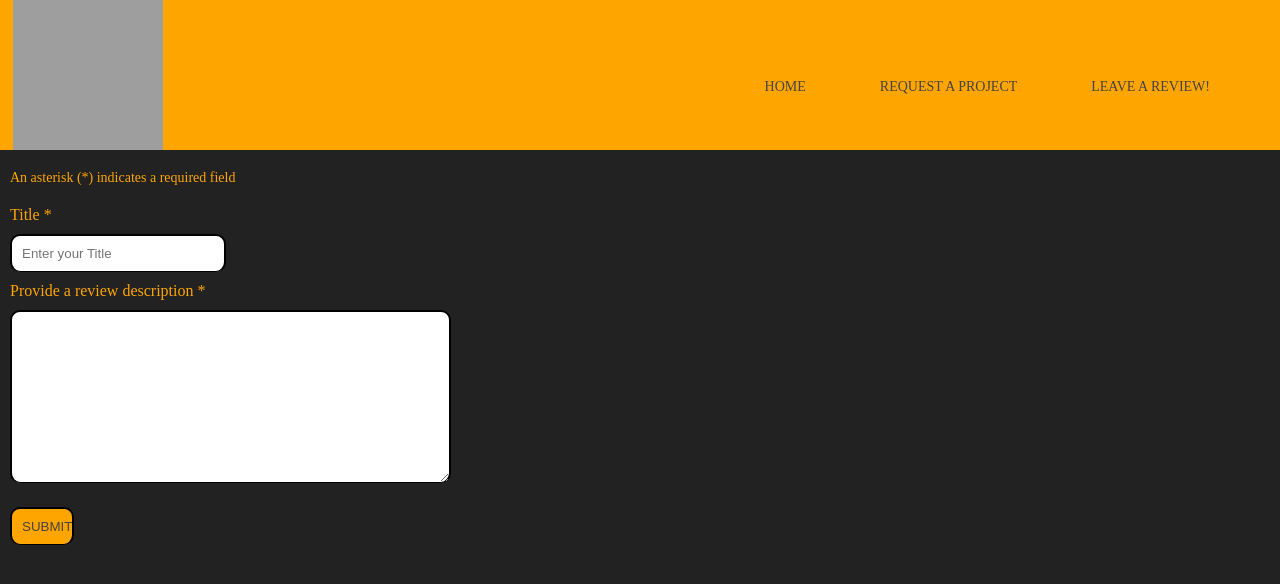
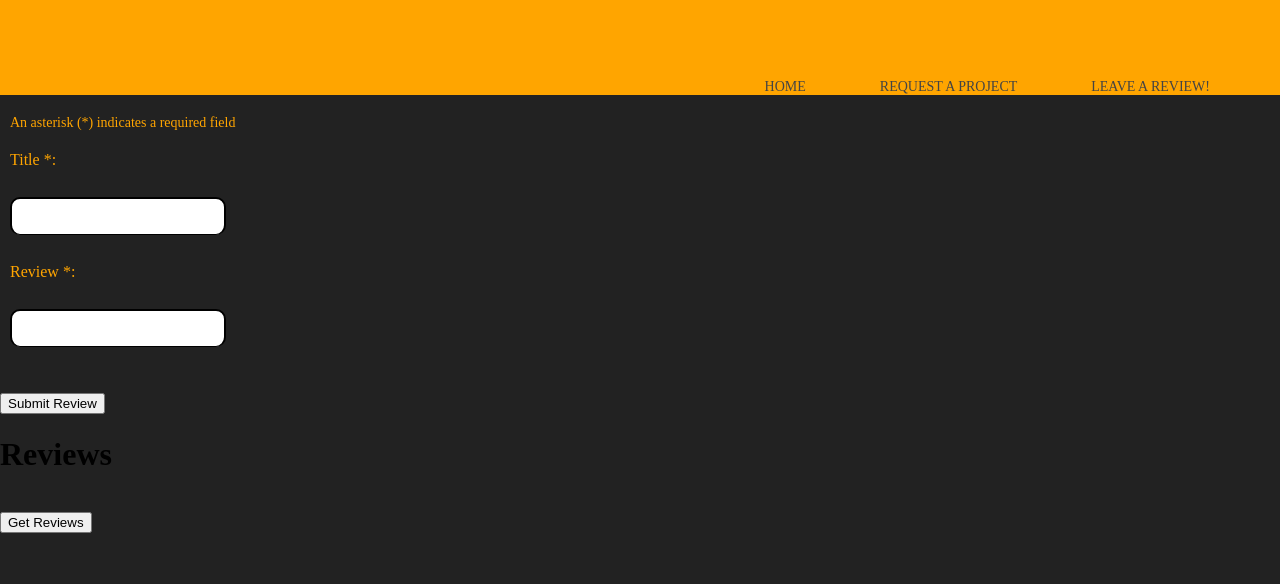
Before and after one commit to remker1/RenoMana, a Flask app: page /reviews in a window 1280 px wide. Shown: the top 584 px of the page. Run offline with Flask 3, Linux system fonts and the light colour scheme; grey boxes are pictures that could not be loaded.

Commit message:
Setup getReview function

```diff
--- a/back_end_team/app/app.py
+++ b/back_end_team/app/app.py
@@ -5,9 +5,6 @@ from pymongo import MongoClient
 app = Flask(__name__)
 client = MongoClient(host='db', port=27017, username='root', password='pass')
 db = client.renoGp
-
-################ Table Definitions ################
-
 
 # Displays the main Reno Group landing page
 @app.route('/', methods=['GET'])
@@ -124,7 +121,6 @@ def login():
         print(f'Error in register route: {e}')
         return jsonify({"status": "failure", "message": str(e)}), 500
 
-
 @app.route('/submitRequest', methods=['GET', 'POST'])
 def submit_request():
     try:
@@ -173,6 +169,48 @@ def submit_request():
         }
         return jsonify(response_1000), 500
 
+@app.route('/addReview', methods=['POST'])
+def addReview():
+    try:
+        # Gather review information
+        data = request.json
+
+        reviewTitle = data.get("title")
+        reviewDesc = data.get("description")
+
+        # Insert the review into the MongoDB collection
+        result = db['reviews'].insert_one({'title': reviewTitle, 'description': reviewDesc})
+
+        response = {
+            'status': 'success',
+            'message': 'Data submitted successfully',
+            'inserted_id': str(result.inserted_id)
+        }
+        return jsonify(response), 200
+
+    except Exception as e:
+        # Log the exception for debugging
+        print(f'Error in addReview route: {e}')
+        response = {
+            'status': 'failure',
+            'message': str(e)
+        }
+        return jsonify(response), 500
+
+@app.route('/getReviews', methods=['GET'])
+def getReviews():
+    try:
+        result = list(db['reviews'].find({}, {"title": 1, "description": 1, "_id": 0}))
+        return jsonify(result), 200
+
+    except Exception as e:
+        # Log the exception for debugging
+        print(f'Error in getReviews route: {e}')
+        response = {
+            'status': 'failure',
+            'message': str(e)
+        }
+        return jsonify(response), 500
 
 if __name__ == '__main__':
     app.run(host="0.0.0.0", port=5000, debug=True)
--- a/back_end_team/app/templates/RenoGrpReviewPage.html
+++ b/back_end_team/app/templates/RenoGrpReviewPage.html
@@ -4,10 +4,9 @@
         <link rel="stylesheet" type="text/css" href="{{ url_for('static', filename='styles.css')}}">
     </head>
 
-    <body>
     <header>
         <div class="topnav">
-                <img src="./resources/3.png" alt="logo" class="logo">
+            <!-- <img src="./resources/3.png" alt="logo" class="logo"> -->
             <nav>
                 <ul>
                     <li><a href="http://localhost:5000/">Home</a></li>
@@ -18,35 +17,76 @@
         </div>
     </header>
 
+    <body>
+        <script type = "text/javascript">
+
+            function getReviews() {
+                fetch('/getReviews', {
+                    method: 'GET'
+                })
+                .then(response => response.json())
+                .then(data => {
+                    document.getElementById("review-list").value = "";
+                    const reviewList = document.getElementById("review-list");
+
+                    data.forEach(review => {
+                        const listItem = document.createElement("li");
+                        // listItem.classList.add("review-item");
+
+                        const title = document.createElement("h2");
+                        // title.classList.add("review-title");
+                        title.textContent = review.title;
+
+                        const description = document.createElement("p");
+                        // description.classList.add("review-description");
+                        description.textContent = review.description;
+
+                        listItem.appendChild(title);
+                        listItem.appendChild(description);
+                        reviewList.appendChild(listItem);
+                    });
+                    // document.getElementById("reviews-container").innerHTML = JSON.stringify(data)
+                })
+                .catch(error => console.error(error))
+            }
+
+            function addReview() {
+                fetch('/addReview', {
+                    "method": 'POST',
+                    "headers": {"Content-Type": "application/json"},
+                    "body": JSON.stringify({
+                        "title": document.getElementById("title_input").value,
+                        "description": document.getElementById("description_input").value
+                    })
+                })
+                .then(document.getElementById("title_input").value = "")
+                .then(document.getElementById("description_input").value = "")
+                .then(alert("Thank you for your Review!"))
+                .catch(error => console.error(error))
+            };
+        </script>
+
         <div class="formSection">
             <p>An asterisk (*) indicates a required field</p>
-            <form id="reviewForm" action="http://localhost:5000/submitReview" method="post" onsubmit="showAlert()">
-                <label for="reviewTitle">Title *</label><br>
-                <input type="text" id="reviewTitle" name="reviewTitle" placeholder="Enter your Title" required><br>
-                <label for="reviewDesc">Provide a review description *</label><br>
-                <textarea id="reviewDesc" name="reviewDesc" rows="10" cols="50"></textarea><br>
-                <input type="submit" value="submit">
-            </form>
+
+            <label for="Title"> Title *: </label><br> <br>
+            <input id="title_input" type="text" name="Title" value=""><br> <br>
+            <label for="Description"> Review *: </label><br> <br>
+            <input id="description_input" type="text" name="Description" value=""><br> <br>
+            <br>
+            <button onclick="addReview()">Submit Review</button>
+            <br>
         </div>
 
-        <script>
-            // Function to clear form inputs
-            function clearFormInputs() {
-                document.getElementById('reviewTitle').value = '';
-                document.getElementById('reviewDesc').value = '';
-            }
+        <h1>Reviews</h1>
+        <br>
+        <button onclick="getReviews()">Get Reviews</button>
+        <br>
 
-            // Function to handle form submission
-            function submitForm() {
-                alert("Thank you for your Review!");
-                clearFormInputs();
-            }
+        <br> <br>
 
-            // Add a submit event listener to the form
-            document.getElementById('reviewForm').addEventListener('submit', function (e) {
-                e.preventDefault(); // Prevent the default form submission
-                submitForm(); // Call the custom submitForm function
-            });
-        </script>
+        <!-- <div id="reviews-container"></div> -->
+        <ul id="review-list"></ul>
+
     </body>
 </html>
```
Also changed, not shown: back_end_team/app/templates/landing.html (+11 -2 lines). Lines whose indentation alone changed are shown as unchanged.
